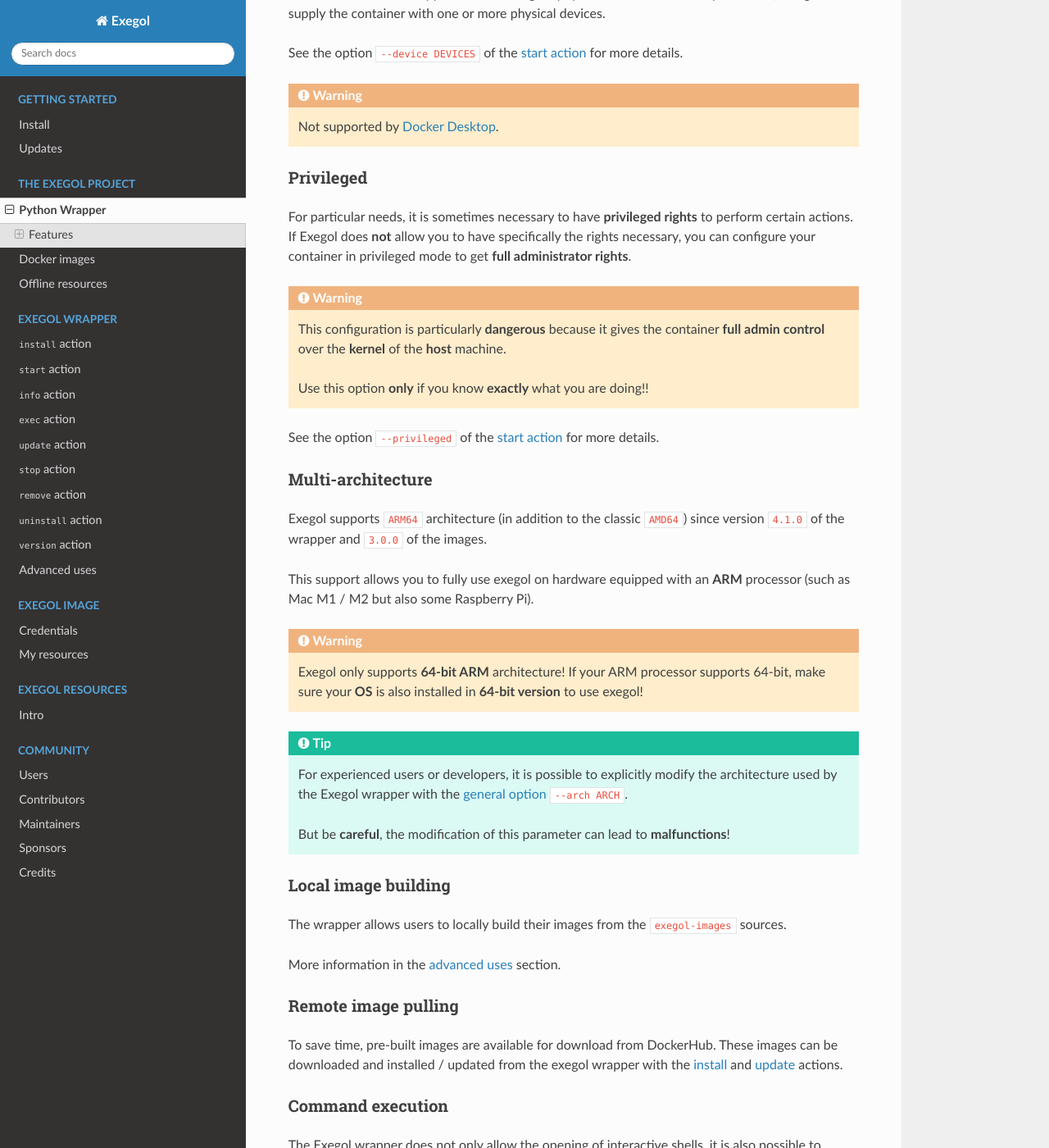
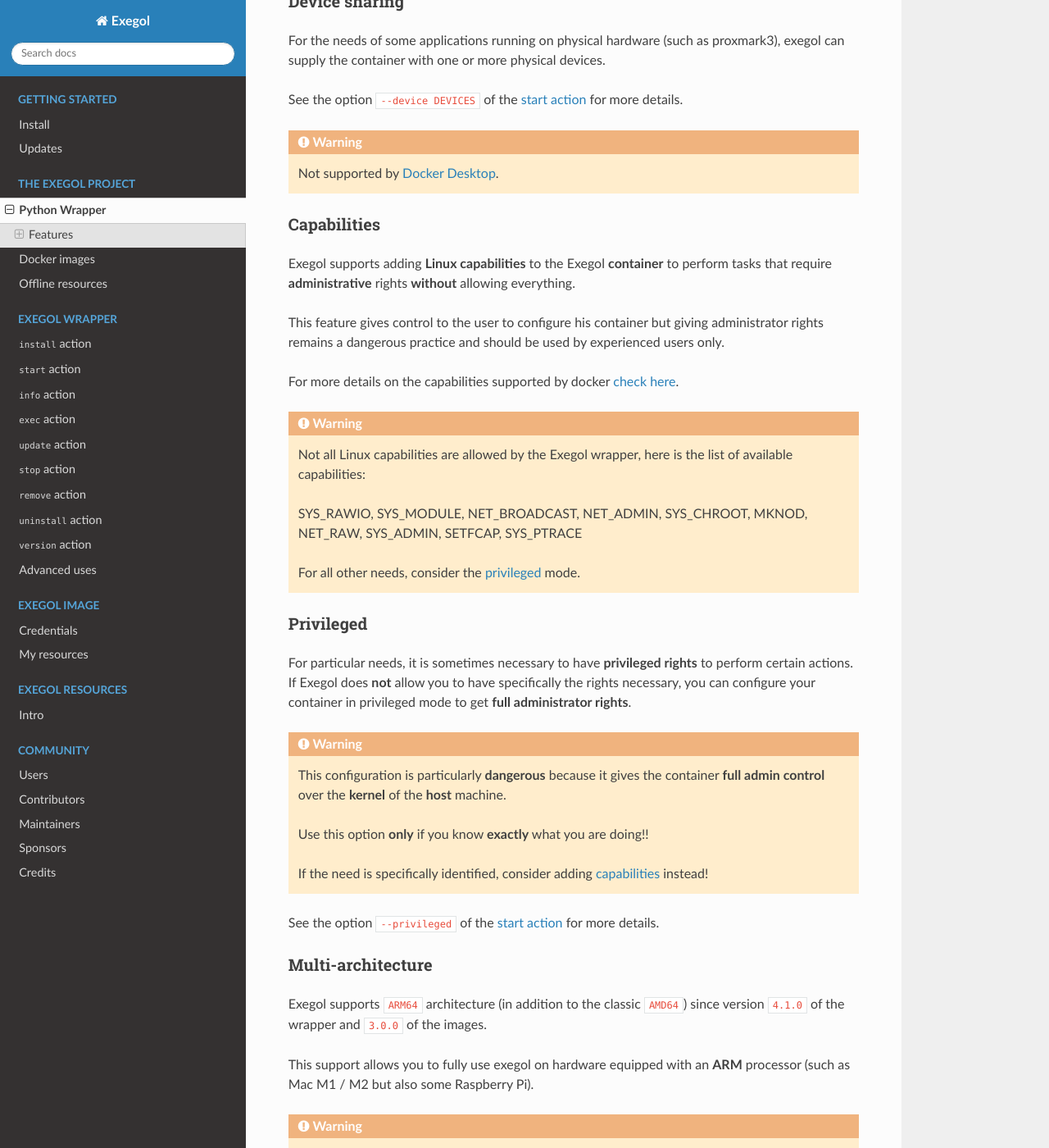
Before and after one commit to ThePorgs/Exegol-docs, a Sphinx documentation site: the page built from source/the-exegol-project/python-wrapper.rst, in a window 1280 px wide and 1400 px high, scrolled down 7741 px. Shown: the whole window at 82% size. Built offline with Sphinx 7.4.7 and the Read the Docs theme 2.0.0, drawn with Linux system fonts in a browser that asks for light colours; some of the changed text lies outside the part shown.

Commit message:
Add cap feature

```diff
--- a/source/exegol-wrapper/exec.rst
+++ b/source/exegol-wrapper/exec.rst
@@ -56,3 +56,6 @@ Command examples
 
     # Execute Wireshark in background, in a privileged temporary container:
     exegol exec --background --tmp --privileged "nightly" "wireshark"
+
+    # Execute the command wireshark with network admin privileged:
+    exegol exec -b --tmp --cap NET_ADMIN full wireshark
--- a/source/the-exegol-project/python-wrapper.rst
+++ b/source/the-exegol-project/python-wrapper.rst
@@ -39,6 +39,7 @@ Below is a, non-exhaustive, list of what the wrapper supports:
 :ref:`Port sharing<feature_port_sharing>`           Support for port publishing
 :ref:`Env. variables<feature_env>`                  Support for environment variable configuration
 :ref:`Device sharing<feature_device_sharing>`       Support for hardware sharing
+:ref:`Capabilities<feature_capabilities>`           Support for adding specific capabilities
 :ref:`Privileged<feature_privileged>`               Support of the privileged mode
 :ref:`Multi-architecture<feature_multi_arch>`       Support for AMD64 and ARM64 architectures
 :ref:`Local image<feature_image_building>`          Customized local image building
@@ -269,6 +270,24 @@ See the option ``--device DEVICES`` of the :ref:`start action <start_options>` f
     Not supported by `Docker Desktop <https://docs.docker.com/desktop/faqs/#can-i-pass-through-a-usb-device-to-a-container>`__.
 
 
+.. _feature_capabilities:
+
+Capabilities
+------------
+
+Exegol supports adding **Linux capabilities** to the Exegol **container** to perform tasks that require **administrative** rights **without** allowing everything.
+
+This feature gives control to the user to configure his container but giving administrator rights remains a dangerous practice and should be used by experienced users only.
+
+For more details on the capabilities supported by docker `check here <https://docs.docker.com/engine/reference/run/#runtime-privilege-and-linux-capabilities>`_.
+
+.. warning::
+    Not all Linux capabilities are allowed by the Exegol wrapper, here is the list of available capabilities:
+
+    SYS_RAWIO, SYS_MODULE, NET_BROADCAST, NET_ADMIN, SYS_CHROOT, MKNOD, NET_RAW, SYS_ADMIN, SETFCAP, SYS_PTRACE
+
+    For all other needs, consider the :ref:`privileged <feature_privileged>` mode.
+
 .. _feature_privileged:
 
 Privileged
@@ -281,6 +300,8 @@ If Exegol does **not** allow you to have specifically the rights necessary, you
     This configuration is particularly **dangerous** because it gives the container **full admin control** over the **kernel** of the **host** machine.
 
     Use this option **only** if you know **exactly** what you are doing!!
+
+    If the need is specifically identified, consider adding :ref:`capabilities <feature_capabilities>` instead!
 
 See the option ``--privileged`` of the :ref:`start action <start_options>` for more details.
 
```
